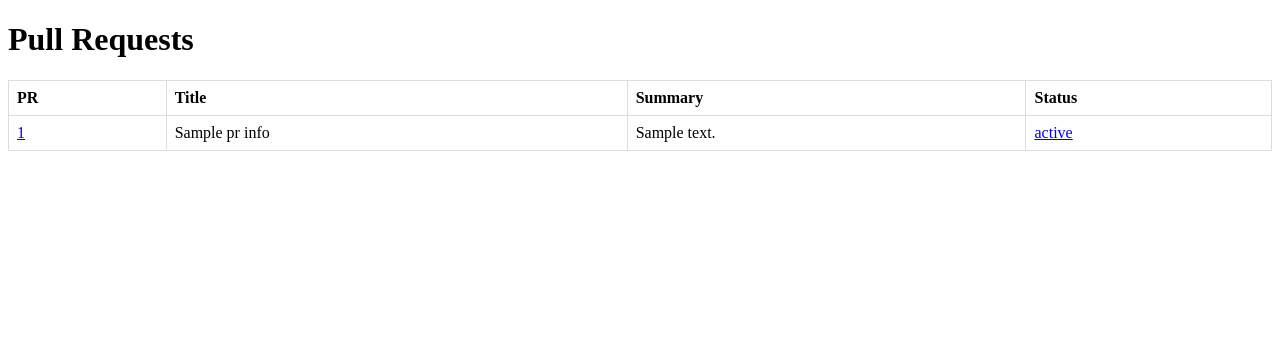
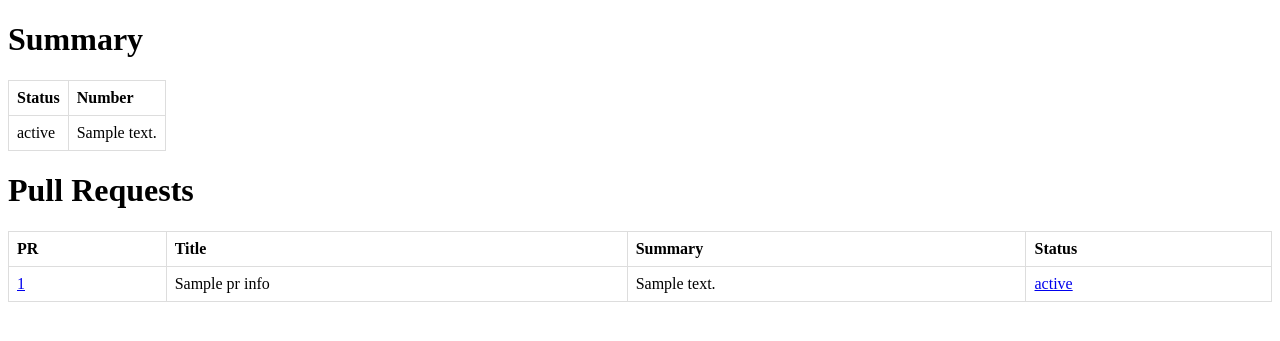
Before and after one commit to michaelpradel/Testora, a Flask app: template templates/index.html in a window 1280 px wide. Shown: the top 341 px of the page. Run offline with Flask 3, Linux system fonts and the light colour scheme; the template is opened without the code that fills it: most values are stand-ins (such as "Sample title", 1, 10 or a date in 2020); parts of the project's set-up code (start-up, migrations or seed data) failed here and were passed over.

Commit message:
show summary in UI

```diff
--- a/src/buggpt/webui/WebUI.py
+++ b/src/buggpt/webui/WebUI.py
@@ -1,13 +1,24 @@
+from collections import Counter
 from dataclasses import dataclass, field
 from typing import Dict, List
 from flask import Flask, render_template
 import json
 import glob
+import argparse
 
 app = Flask("BugGPT Web UI")
 
 
-def latest_log_file():
+parser = argparse.ArgumentParser(description="Web UI for BugGPT")
+parser.add_argument("file", help="Log file to process", type=str)
+
+
+def get_log_file():
+    # Use log file passed as argument
+    args = parser.parse_args()
+    if args.file:
+        return args.file
+
     # Get the latest log file
     logs = glob.glob('logs_*.json')
     logs.sort()
@@ -31,7 +42,7 @@ def compute_pr_number_to_info():
     if len(pr_number_to_info) != 0:
         return
 
-    with open(latest_log_file(), "r") as f:
+    with open(get_log_file(), "r") as f:
         entries = json.load(f)
 
     previous_pr_number = 0
@@ -74,6 +85,13 @@ def fill_details():
                 break
 
 
+def summarize_status():
+    summary = Counter()
+    for pr_info in pr_number_to_info.values():
+        summary[pr_info.status] += 1
+    return summary
+
+
 status_colors = {
     "regression bug": "#FFCCCC",
     "intended difference": "#CCFFCC",
@@ -94,9 +112,8 @@ app.jinja_env.filters["nl2br"] = nl2br
 @app.route('/')
 def main_page():
     compute_pr_number_to_info()
-
-    # Pass the data to the template
-    return render_template("index.html", data=pr_number_to_info.values(), color_mapping=status_colors)
+    summary = summarize_status()
+    return render_template("index.html", summary=summary, data=pr_number_to_info.values(), color_mapping=status_colors)
 
 
 @app.route('/pr<int:number>')
@@ -108,4 +125,5 @@ def pr_page(number):
 
 
 if __name__ == "__main__":
+    args = parser.parse_args()
     app.run(debug=True)
--- a/templates/index.html
+++ b/templates/index.html
@@ -17,9 +17,31 @@
         tr:nth-child(even) {
             background-color: #f2f2f2;
         }
+        .compact-table {
+        width: auto;
+        border: 1px solid black;
+    }
     </style>
 </head>
 <body>
+    <h1>Summary</h1>
+    <table class="compact-table">
+        <thead>
+            <tr>
+                <th>Status</th>
+                <th>Number</th>
+            </tr>
+        </thead>
+        <tbody>
+            {% for status, nb in summary.items() %}
+            <tr style="background-color: {{ color_mapping[status] | default('#FFFFFF') }}">
+                <td>{{ status }}</td>
+                <td>{{ nb }}</td>
+            </tr>
+            {% endfor %}
+        </tbody>
+    </table>
+
     <h1>Pull Requests</h1>
     <table>
         <thead>
```
